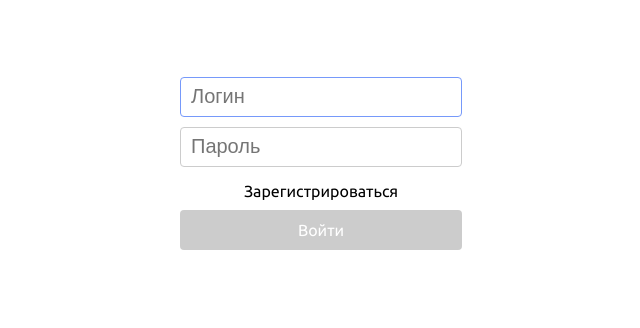
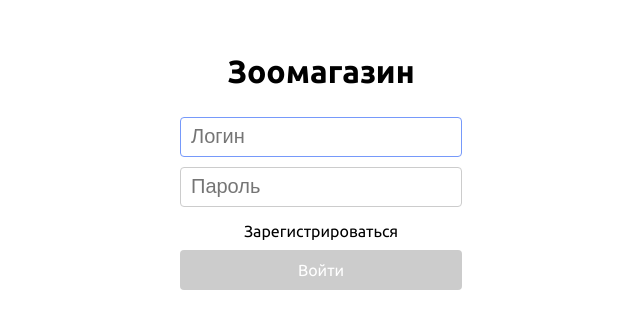
Before and after one commit to PutilovDmitriy/petstore_task, a React app: page /#/login in a window 1280 px wide. Shown: the part 234-562 px from the top of the page, without its empty margins (319-959 px from the left). Built offline with nearby package versions, Linux system fonts and the light colour scheme.

Commit message:
update login page

```diff
--- a/src/components/Login.tsx
+++ b/src/components/Login.tsx
@@ -45,6 +45,7 @@ const Login: React.FunctionComponent<Props> = ({
     <Loading />
   ) : (
     <div className="forma">
+      <h1>Зоомагазин</h1>
       <form className="forma" onSubmit={handleSubmit}>
         <input
           type="text"
```
Also changed, not shown: 2 other files (tests, documents, lock files or other folders).
